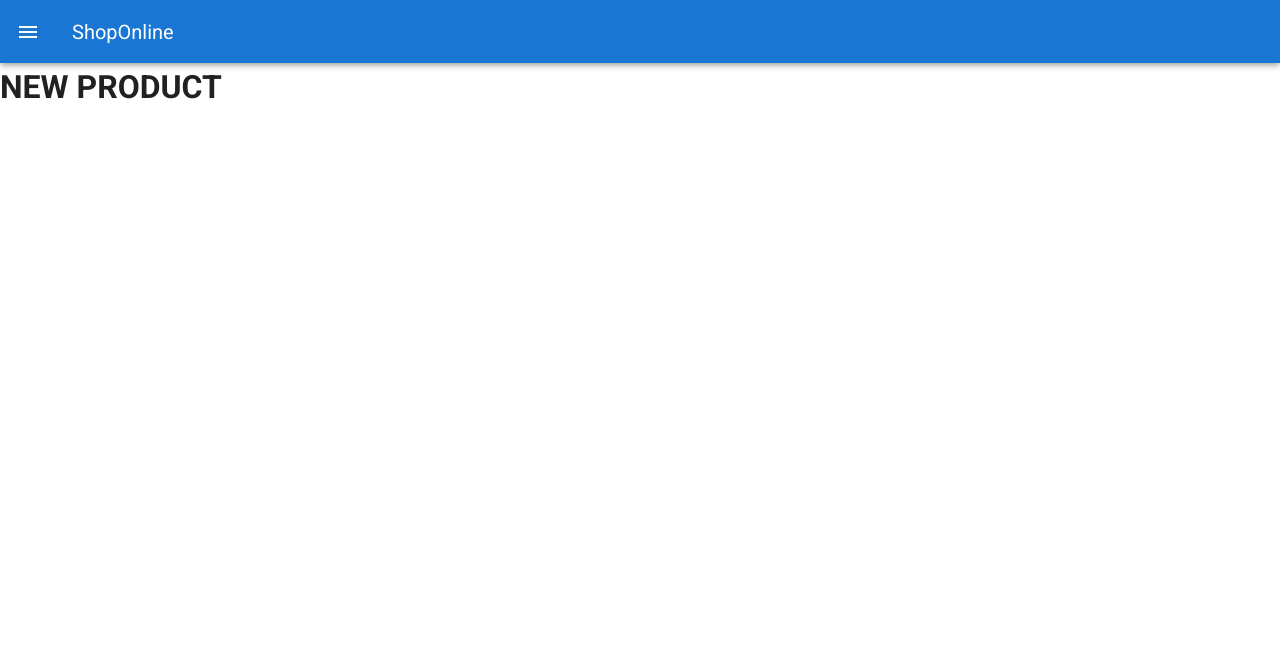
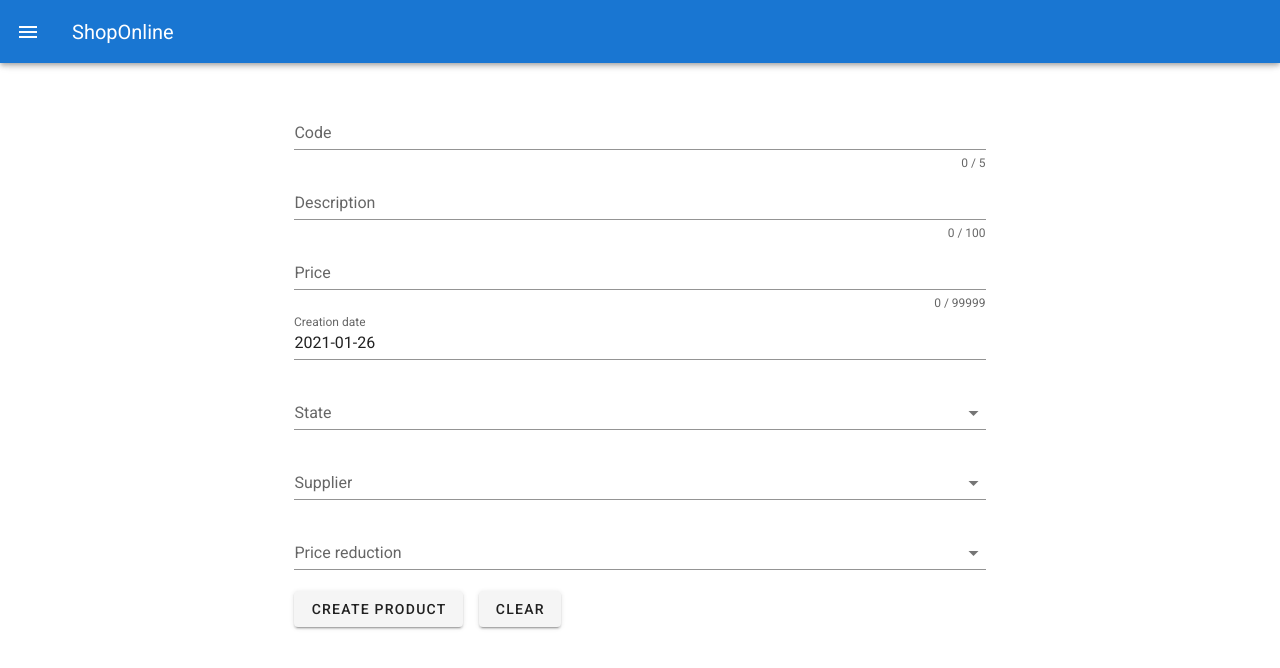
Before and after one commit to Eiko21/shopOnlineClientBBX2, a Vue app: page /product/create in a window 1280 px wide. Shown: the top 668 px of the page. Built offline with nearby package versions, Linux system fonts and the light colour scheme; no server answers.

Commit message:
WorkInProgress -> create a new product implemented

```diff
--- a/src/components/NewProduct.vue
+++ b/src/components/NewProduct.vue
@@ -1,22 +1,141 @@
 <template>
-    <div>
-        <h1>NEW PRODUCT</h1>
+    <div id="form-create-div">
+        <form>
+            <v-text-field v-model="code" :error-messages="codeErrors" :counter="5" label="Code" required
+                @input="$v.code.$touch()"
+                @blur="$v.code.$touch()"
+            ></v-text-field>
+            <v-text-field v-model="description" :error-messages="descriptionErrors" :counter="100" label="Description" required
+                @input="$v.description.$touch()"
+                @blur="$v.description.$touch()"
+            ></v-text-field>
+            <v-text-field v-model="price" :error-messages="priceErrors" :counter="99999" label="Price" required
+                @input="$v.price.$touch()"
+                @blur="$v.price.$touch()"
+            ></v-text-field>
+            <v-text-field v-model="creationDate" label="Creation date" required readonly></v-text-field>
+            <v-select v-model="selectState" :items="states" :error-messages="selectStateErrors" label="State" item-text="statename" required
+                @change="$v.selectState.$touch()"
+                @blur="$v.selectState.$touch()"
+            ></v-select>
+            <v-select v-model="selectSupplier" :items="suppliers" :error-messages="selectSupplierErrors" label="Supplier" required
+                item-text="supplierName" item-value="idsupplier"
+                @change="$v.selectSupplier.$touch()"
+                @blur="$v.selectSupplier.$touch()"
+            ></v-select>
+            <v-select v-model="selectPriceReduction" :items="priceReductions" label="Price reduction" required
+                item-text="discount"
+                item-value="idpricereduction"
+                @change="$v.selectPriceReduction.$touch()"
+                @blur="$v.selectPriceReduction.$touch()"
+            >
+            </v-select>
+            <v-btn class="mr-4" @click="createProduct()">Create product</v-btn>
+            <v-btn @click="clear">Clear</v-btn>
+        </form>
     </div>
 </template>
 <script>
+import { validationMixin } from 'vuelidate'
+import { required, maxLength, minLength, decimal, numeric, minValue, maxValue } from 'vuelidate/lib/validators'
+import getAllSuppliers from '../services/getSuppliersList'
+import getAllPriceReductions from '../services/getPriceReductionList'
+import createProduct from '../services/createProduct'
+
 export default {
+    mixins: [validationMixin],
     name: 'NewProduct',
+    validations: {
+        code: { required, numeric, minLength: minLength(5) },
+        description: { required, maxLength: maxLength(100), minLength: minLength(20) },
+        price: { required, decimal, minValue: minValue(1), maxValue: maxValue(99999) },
+        creationDate: { required },
+        selectState: { required },
+        selectSupplier: { required },
+        selectPriceReduction: {}
+    },
     data(){
         return{
-
+            productCreated: [],
+            code: null,
+            description: '',
+            price: null,
+            creationDate: new Date().toISOString().slice(0,10),
+            states: ["ACTIVE", "DISCOUNTED"],
+            suppliers: [],
+            priceReductions: [],
+            selectState: null,
+            selectSupplier: null,
+            selectPriceReduction: null,
         }
+    },
+    created(){
+        this.suppliers = getAllSuppliers();
+        this.priceReductions = getAllPriceReductions();
     },
     methods:{
         createProduct(){
+            this.$v.$touch()
+            createProduct(this.code, this.description, this.price, this.selectState, this.selectSupplier,
+                this.selectPriceReduction, this.creationDate);
+        },
+        clear(){
+            this.$v.$reset()
+            this.code = ''
+            this.description = ''
+            this.price = ''
+            this.selectState = null
+            this.selectSupplier = null
+            this.selectPriceReduction = null
         }
+    },
+    computed:{
+        selectStateErrors () {
+            const errors = []
+            if (!this.$v.selectState.$dirty) return errors
+            !this.$v.selectState.required && errors.push('State is required')
+            return errors
+        },
+        selectSupplierErrors () {
+            const errors = []
+            if (!this.$v.selectSupplier.$dirty) return errors
+            !this.$v.selectSupplier.required && errors.push('Supplier is required')
+            return errors
+        },
+        codeErrors () {
+            const errors = []
+            if (!this.$v.code.$dirty) return errors
+            !this.$v.code.numeric && errors.push('Code must be numeric')
+            !this.$v.code.minLength && errors.push('Code must be at most 5 digits long')
+            !this.$v.code.required && errors.push('Code is required.')
+            return errors
+        },
+        descriptionErrors () {
+            const errors = []
+            if (!this.$v.description.$dirty) return errors
+            !this.$v.description.minLength && errors.push('Description must be at least 20 characters long')
+            !this.$v.description.maxLength && errors.push('Description must be at most 100 characters long')
+            !this.$v.description.required && errors.push('Description is required.')
+            return errors
+        },
+        priceErrors () {
+            const errors = []
+            if (!this.$v.price.$dirty) return errors
+            !this.$v.price.minValue && errors.push('Price must be at least 1 digit long')
+            !this.$v.price.maxValue && errors.push('Price must be at most 99999 digits long')
+            !this.$v.price.required && errors.push('Price is required.')
+            return errors
+        },
     }
 }
 </script>
 <style scoped>
-
+    #form-create-div{
+        margin: 0 5%;
+        padding: 3% 0;
+    }
+    form{
+        width: 60%;
+        margin: 0 auto;
+    }
 </style>
--- /dev/null
+++ b/src/services/createProduct.js
@@ -0,0 +1,34 @@
+import getAllProducts from "../services/getProductList"
+
+const SERVER_URL = "http://localhost:8086/api/public/product/create"
+let productCreated = {}
+
+export default function createProduct(code, description, price, state, supplier, priceReduction, creationDate){
+    productCreated = [{
+        code: code,
+        description: description,
+        price: price,
+        state: state,
+        supplier: supplier,
+        priceReduction: priceReduction,
+        creationDate: creationDate,
+        creator: {
+            user_name: 'UserOne',
+            userpassword: 'user1234',
+            role: 'USER'
+        }
+    }]
+
+    fetch(SERVER_URL, {
+        method: 'POST',
+        body: productCreated,
+        headers:{
+            "Access-Control-Allow-Origin": "*",
+            'Content-Type': 'application/json',
+            'Accept': 'application/json',
+        }
+    })
+    .then(response => {  return response.json() })
+    .then(() => { getAllProducts() })
+    .catch(err => { throw err })
+}
--- /dev/null
+++ b/src/services/getPriceReductionList.js
@@ -0,0 +1,13 @@
+const SERVER_URL = "http://localhost:8086/api/public/priceReductionlist";
+let priceReductionlist = [];
+
+export default function getAllPriceReductions(){
+    fetch(SERVER_URL)
+    .then((response) => {
+        return response.json();
+    })
+    .then((priceReductions) => {
+        priceReductions.forEach(priceReduction => { priceReductionlist.push(priceReduction) });
+    });
+    return priceReductionlist;
+}
--- a/src/services/getProductList.js
+++ b/src/services/getProductList.js
@@ -11,8 +11,8 @@ export default function getAllProducts(){
     .then((products) => {
         products.forEach((product) => {
             product.creationDate = transformDateFormat(product.creationDate);
+            productlist.push(product);
         });
-        productlist = products;
     });
     return productlist;
 }
--- /dev/null
+++ b/src/services/getSuppliersList.js
@@ -0,0 +1,13 @@
+const SERVER_URL = "http://localhost:8086/api/public/supplierlist";
+let supplierlist = [];
+
+export default function getAllSuppliers(){
+    fetch(SERVER_URL)
+    .then((response) => {
+        return response.json();
+    })
+    .then((suppliers) => {
+        suppliers.forEach(supplier => { supplierlist.push(supplier) });
+    });
+    return supplierlist;
+}
```
